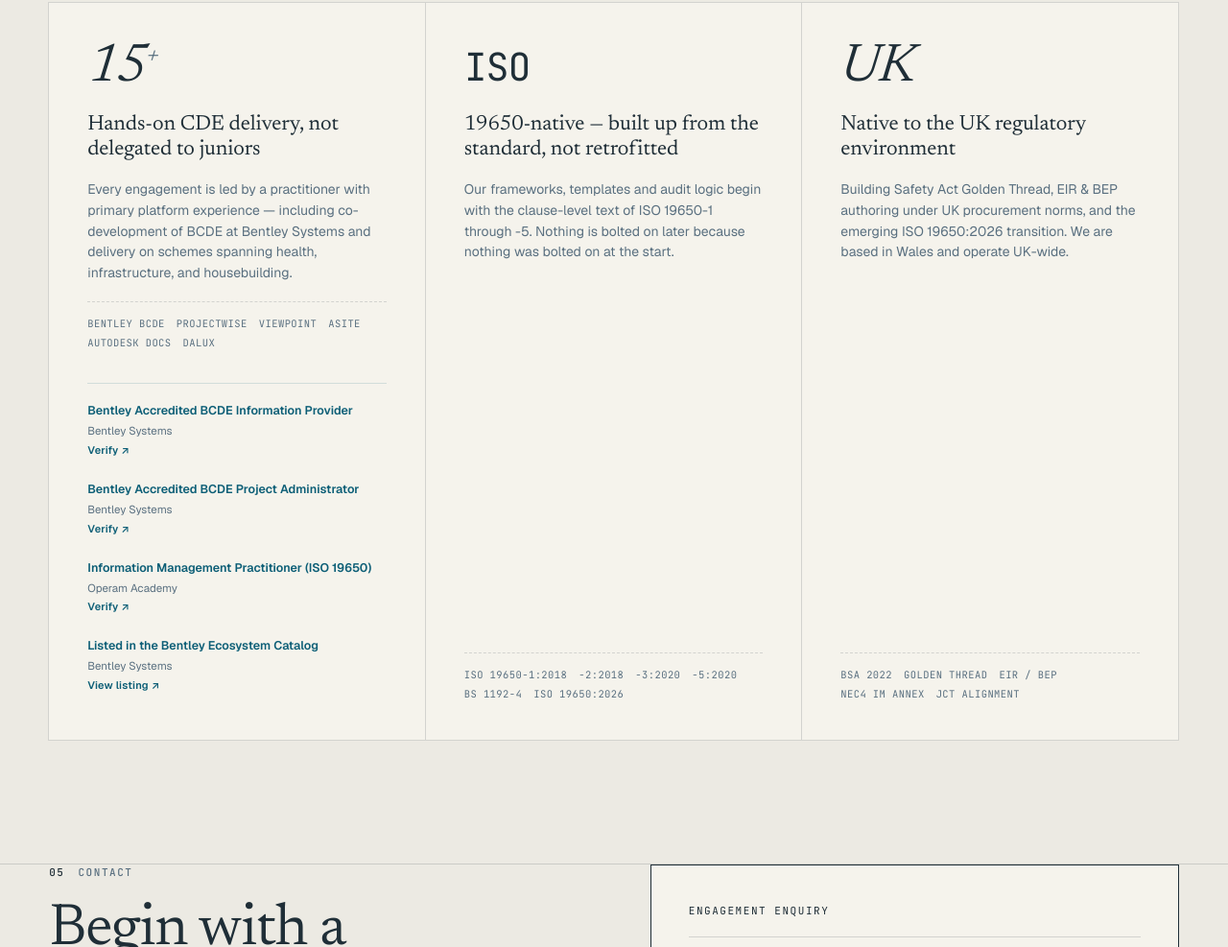
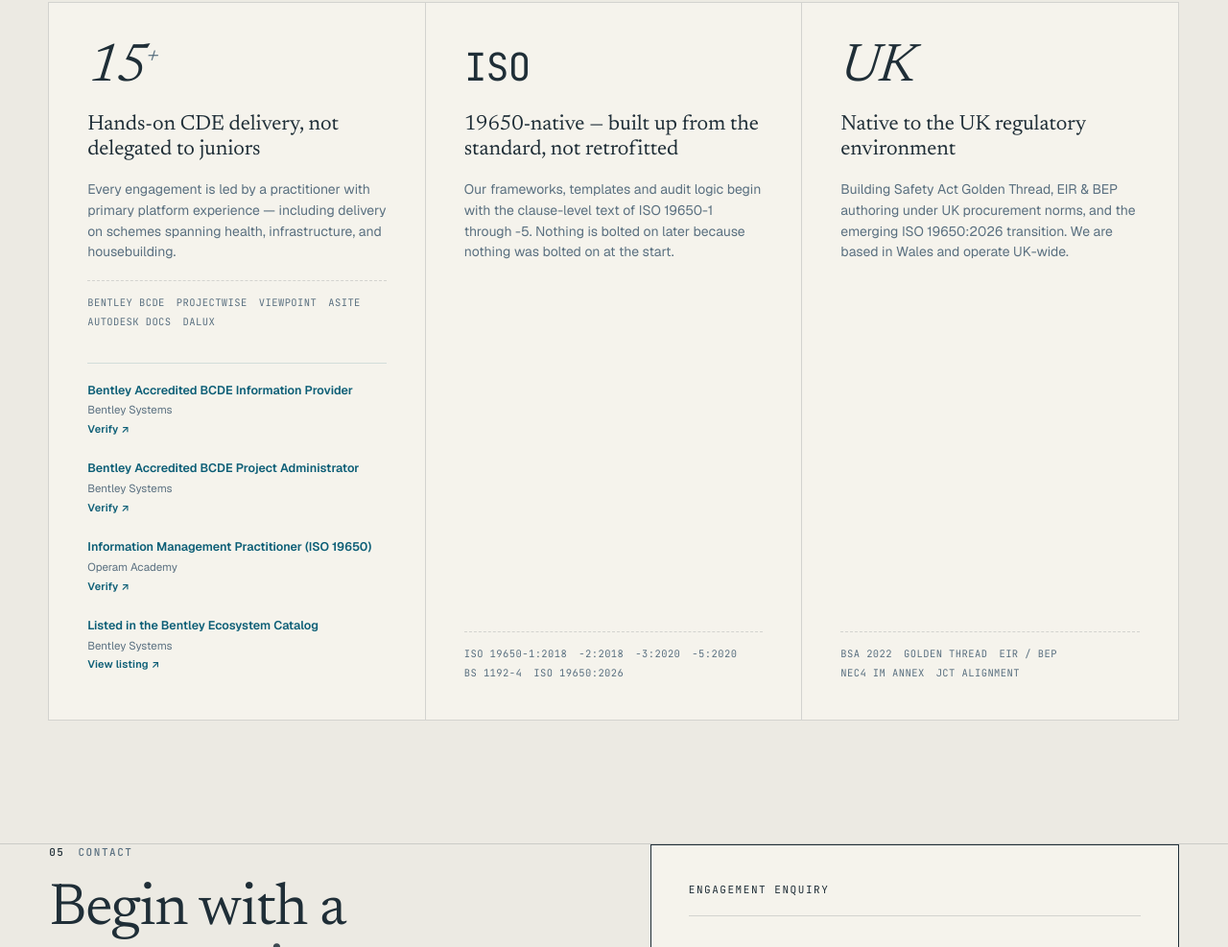
Before and after one commit to sylfaen-advisory/sylfaen-advisory-website, an Astro site: page / in a window 1280 px wide. Shown: the part 6908-7895 px from the top of the page at 96% size. Built offline with nearby package versions, Linux system fonts and the light colour scheme; Astro itself is replaced by a stand-in of ours.

Commit message:
Remove BCDE co-development claim from Credentials 15+ card
Co-Authored-By: Claude Sonnet 5 <noreply@anthropic.com>

```diff
--- a/src/components/Credentials.astro
+++ b/src/components/Credentials.astro
@@ -13,8 +13,8 @@
         <div class="cred-title">Hands-on CDE delivery, not delegated to juniors</div>
         <p class="cred-body">
           Every engagement is led by a practitioner with primary platform
-          experience &mdash; including co-development of BCDE at Bentley Systems and
-          delivery on schemes spanning health, infrastructure, and housebuilding.
+          experience &mdash; including delivery on schemes spanning health,
+          infrastructure, and housebuilding.
         </p>
         <ul class="cred-list">
           <li>Bentley BCDE</li><li>ProjectWise</li><li>Viewpoint</li><li>Asite</li><li>Autodesk Docs</li><li>Dalux</li>
```
